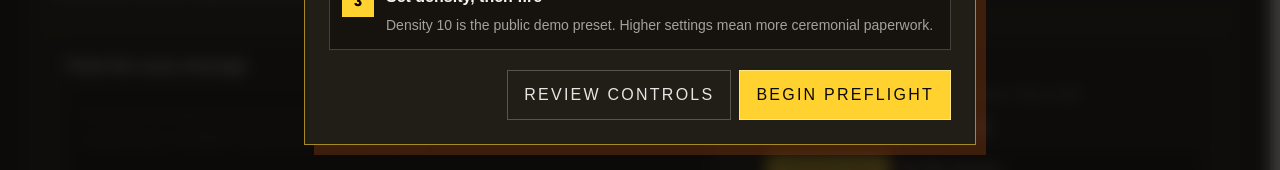
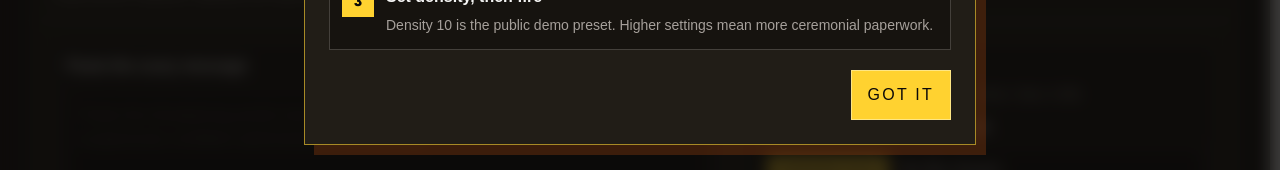
Before and after one commit to dlisk100/procedural-fog-machine, a Next.js app: page / in a window 1280 px wide. Shown: the part 484-654 px from the top of the page. Built offline with nearby package versions, Linux system fonts and the light colour scheme.

Commit message:
Simplify briefing modal action button

```diff
--- a/app/page.tsx
+++ b/app/page.tsx
@@ -1288,20 +1288,13 @@ export default function Home() {
                 </div>
               ))}
             </div>
-            <div className="mt-5 flex flex-col gap-2 sm:flex-row sm:justify-end">
-              <button
-                type="button"
-                onClick={() => setIsBriefingOpen(false)}
-                className="border border-stone-600 px-4 py-3 text-xs font-bold uppercase tracking-[0.14em] text-stone-200 transition hover:border-stone-300 active:translate-y-[1px]"
-              >
-                Review Controls
-              </button>
+            <div className="mt-5 flex justify-end">
               <button
                 type="button"
                 onClick={dismissBriefing}
                 className="border border-amber-200 bg-amber-300 px-4 py-3 text-xs font-black uppercase tracking-[0.14em] text-stone-950 transition hover:bg-amber-200 active:translate-y-[1px]"
               >
-                Begin Preflight
+                Got It
               </button>
             </div>
           </section>
```
